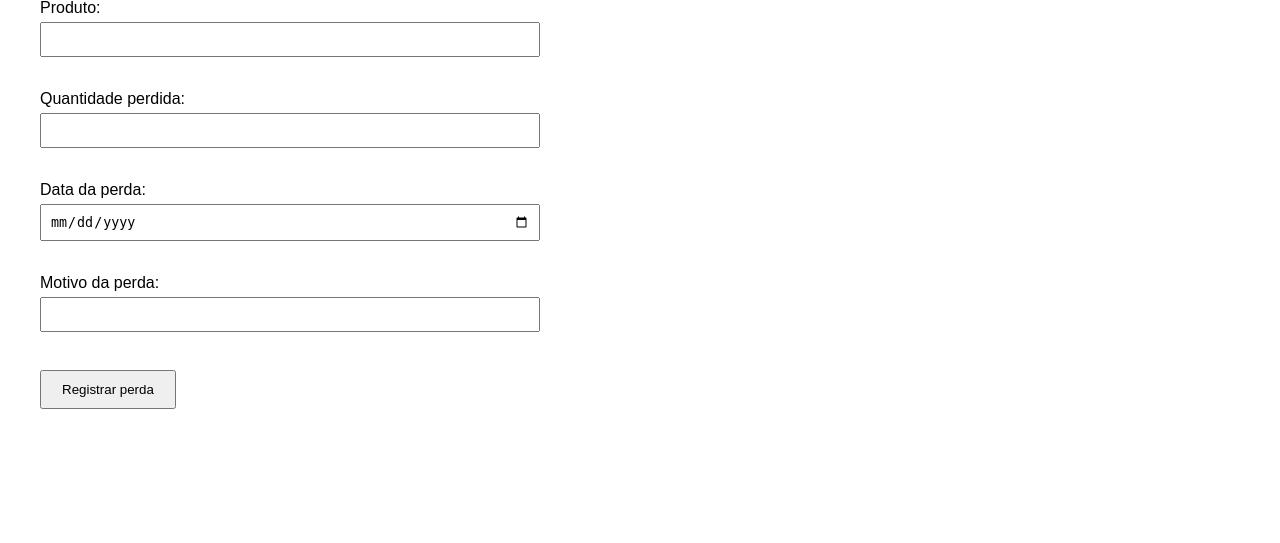
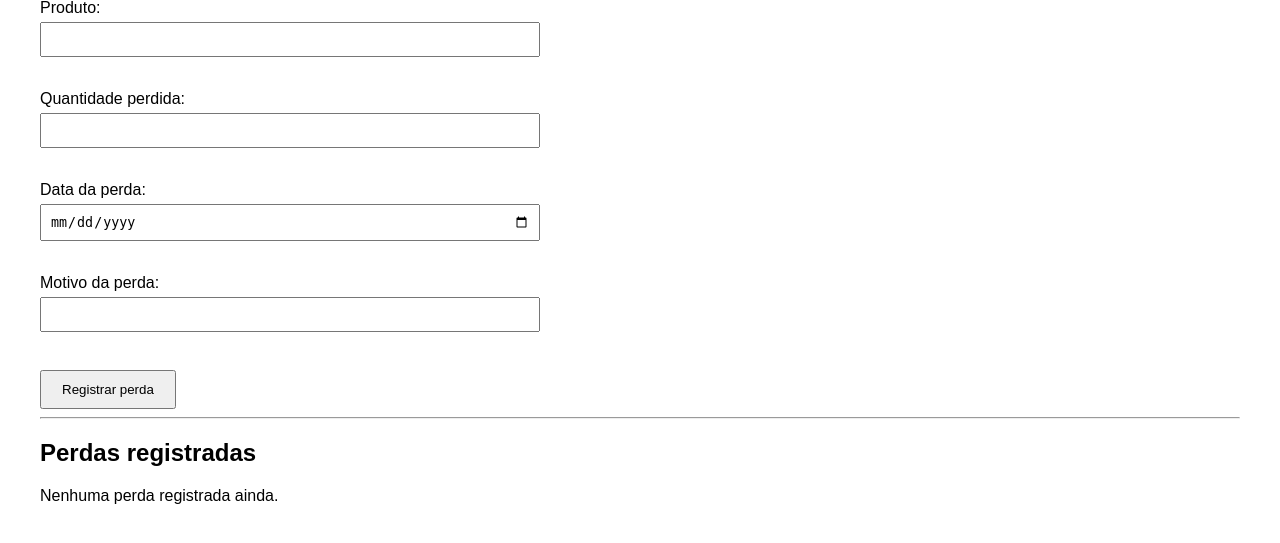
Before and after one commit to gleicielymaia/controle-hortalicaslinda, a Flask app: page / in a window 1280 px wide. Shown: the part 128-671 px from the top of the page. Run offline with Flask 3, Linux system fonts and the light colour scheme.

Commit message:
feat: implementa registro e listagem de perdas

```diff
--- a/app.py
+++ b/app.py
@@ -1,16 +1,38 @@
-from flask import Flask, render_template
+from flask import Flask, render_template, request, redirect
 
 app = Flask(__name__)
 
+# Lista para armazenar as perdas
+perdas = []
 
-@app.route("/")
+
+@app.route("/", methods=["GET", "POST"])
 def inicio():
+
+    if request.method == "POST":
+
+        produto = request.form["produto"]
+        quantidade = request.form["quantidade"]
+        data = request.form["data"]
+        motivo = request.form["motivo"]
+
+        perda = {
+            "produto": produto,
+            "quantidade": quantidade,
+            "data": data,
+            "motivo": motivo
+        }
+
+        perdas.append(perda)
+
+        return redirect("/perdas")
+
     return render_template("perdas.html")
 
 
 @app.route("/perdas")
-def perdas():
-    return render_template("perdas.html")
+def listar_perdas():
+    return render_template("perdas.html", perdas=perdas)
 
 
 if __name__ == "__main__":
--- a/templates/perdas.html
+++ b/templates/perdas.html
@@ -13,7 +13,8 @@
 
     <p>Registre as perdas ocorridas na produção.</p>
 
-    <form>
+    <form method="POST" action="/">
+
         <label for="produto">Produto:</label>
         <input type="text" id="produto" name="produto" required>
 
@@ -30,11 +31,38 @@
         <br><br>
 
         <label for="motivo">Motivo da perda:</label>
-<input type="text" id="motivo" name="motivo" required>
+        <input type="text" id="motivo" name="motivo" required>
+
         <br><br>
 
         <button type="submit">Registrar perda</button>
+
     </form>
+
+    <hr>
+
+    <h2>Perdas registradas</h2>
+
+    {% if perdas %}
+
+        {% for perda in perdas %}
+
+            <p>
+                <strong>Produto:</strong> {{ perda.produto }}<br>
+                <strong>Quantidade:</strong> {{ perda.quantidade }}<br>
+                <strong>Data:</strong> {{ perda.data }}<br>
+                <strong>Motivo:</strong> {{ perda.motivo }}
+            </p>
+
+            <hr>
+
+        {% endfor %}
+
+    {% else %}
+
+        <p>Nenhuma perda registrada ainda.</p>
+
+    {% endif %}
 
 </body>
 </html>
```
